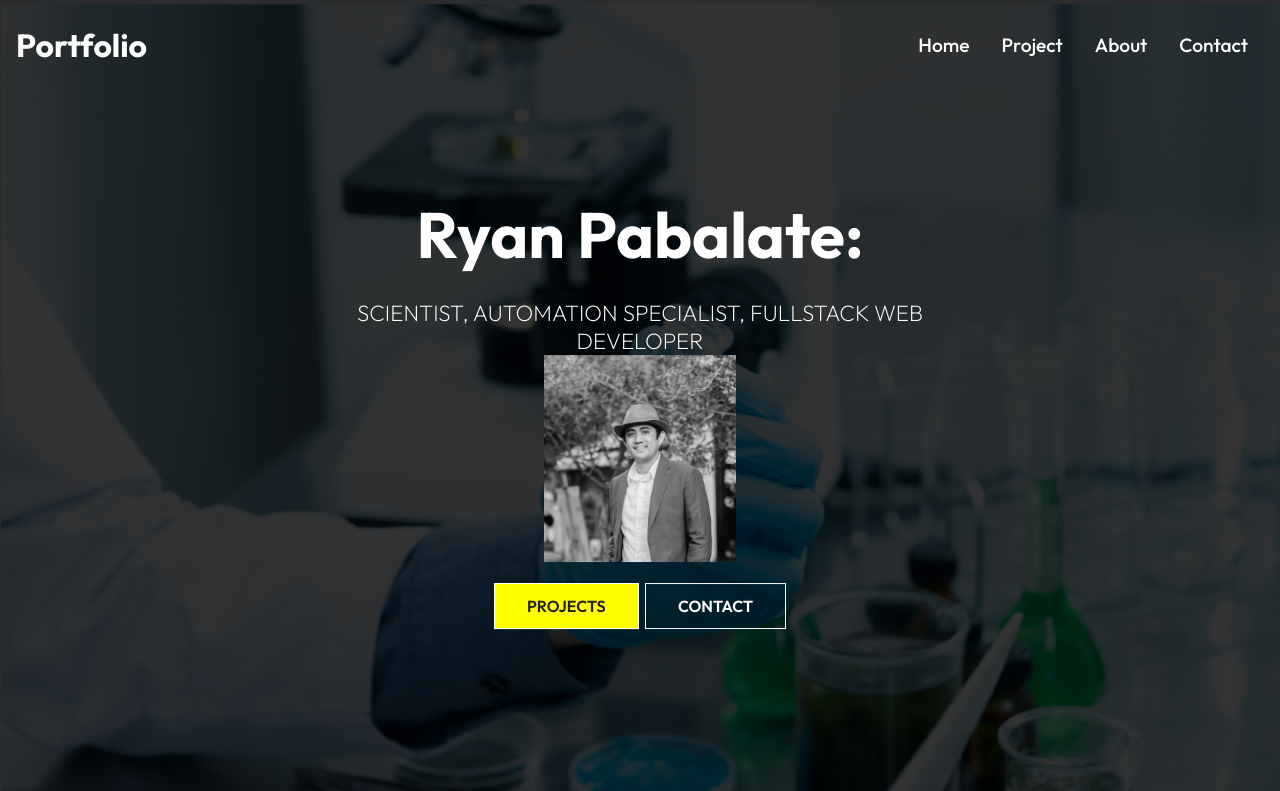
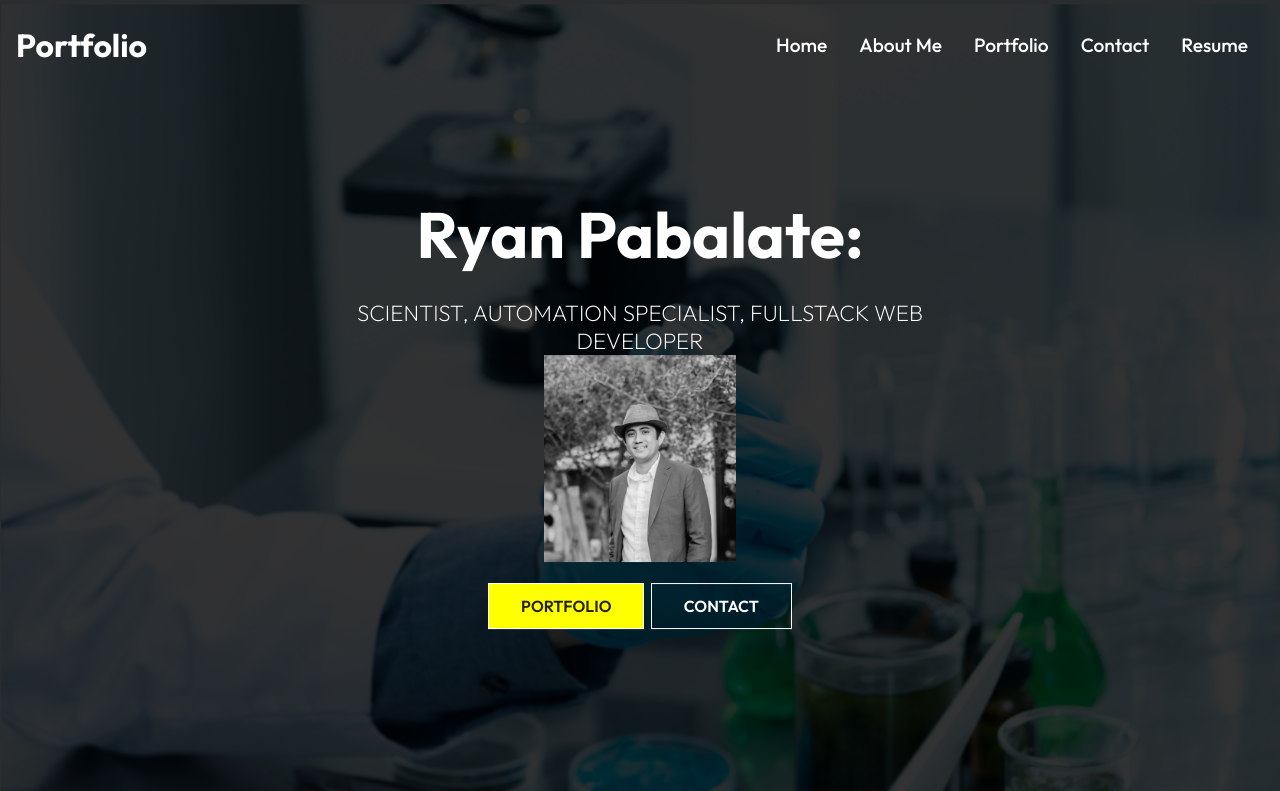
Before and after one commit to rypab4/portfolio_react_final, a React (Create React App) app: page / in a window 1280 px wide. Shown: the top 791 px of the page. Built offline with nearby package versions, Linux system fonts and the light colour scheme.

Commit message:
fixed nav bar added resume

```diff
--- a/src/App.js
+++ b/src/App.js
@@ -2,7 +2,7 @@ import React from 'react';
 import './index.css';
 import Home from "./routes/Home"
 import About from "./routes/About"
-import Project from "./routes/Project"
+import Portfolio from "./routes/Portfolio"
 import Contact from "./routes/Contact"
 import {Route, Routes } from "react-router-dom"
 
@@ -11,7 +11,7 @@ function App() {
     <>
      <Routes>
       <Route path="/" element={<Home/>} />
-      <Route path="/project" element={<Project/>} />
+      <Route path="/portfolio" element={<Portfolio/>} />
       <Route path="/about" element={<About/>} />
       <Route path="/contact" element={<Contact/>} />
      </Routes>
--- a/src/components/HeroImg.js
+++ b/src/components/HeroImg.js
@@ -16,7 +16,7 @@ const HeroImg = () => {
               <p>Scientist, Automation Specialist, FullStack Web Developer</p>
               {<img className="ryan" src={picture} alt=" Ryan Pabalate"/>}
             <div className="proj-link">
-            <Link to="/project" className="btn">Projects</Link>
+            <Link to="/portfolio" className="btn">Portfolio</Link>
             <Link to="/contact" className="btn btn-light">Contact</Link>
             </div>
 
--- a/src/components/NavBar.js
+++ b/src/components/NavBar.js
@@ -1,6 +1,7 @@
 import "./NavBarStyles.css"
 import React, { useState } from 'react'
-
+import { Nav } from 'react-bootstrap';
+import resume from '../assets/Resume.docx.pdf';
 import { Link } from "react-router-dom"
 import { FaBars, FaTimes } from "react-icons/fa"
 
@@ -29,13 +30,16 @@ const Navbar = () => {
                     <Link to="/">Home</Link>
                 </li>
                 <li>
-                    <Link to="/project">Project</Link>
+                    <Link to="/about">About Me</Link>
                 </li>
                 <li>
-                    <Link to="/about">About</Link>
+                    <Link to="/portfolio">Portfolio</Link>
                 </li>
                 <li>
                     <Link to="/contact">Contact</Link>
+                </li>
+                <li>
+                <Nav.Link href={resume} download>Resume</Nav.Link>
                 </li>
             </ul>
             <div className="hamburger" onClick={handleClick}>
--- a/src/routes/Project.js
+++ b/src/routes/Portfolio.js
@@ -8,7 +8,7 @@ const Project = () => {
   return (
   <div>
     <Navbar/>
-    <HeroImg2 heading= "PROJECTS." text="Some of my most recent works"/>
+    <HeroImg2 heading= "Portfolio." text="Recent Works"/>
     <Work/>
     <Footer/>
   </div>
```
Also changed, not shown: src/routes/Resume.js (+10 -4 lines), 1 other file (tests, documents, lock files or other folders).
